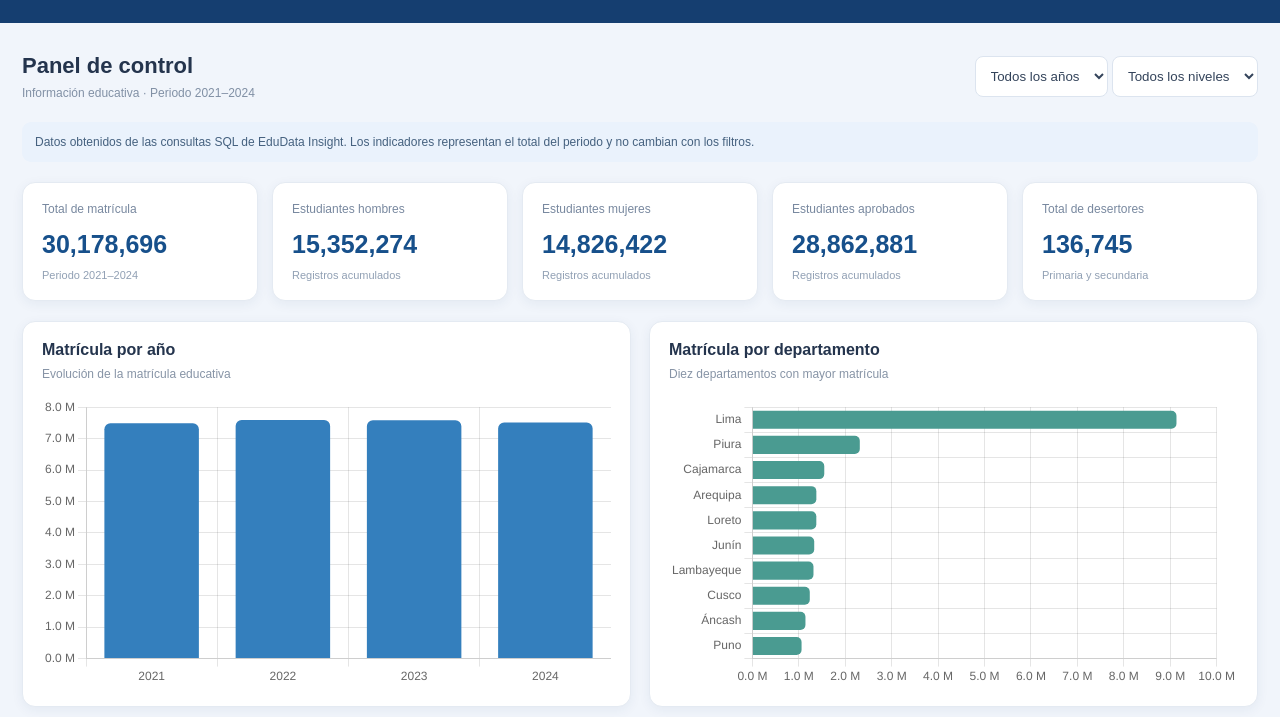
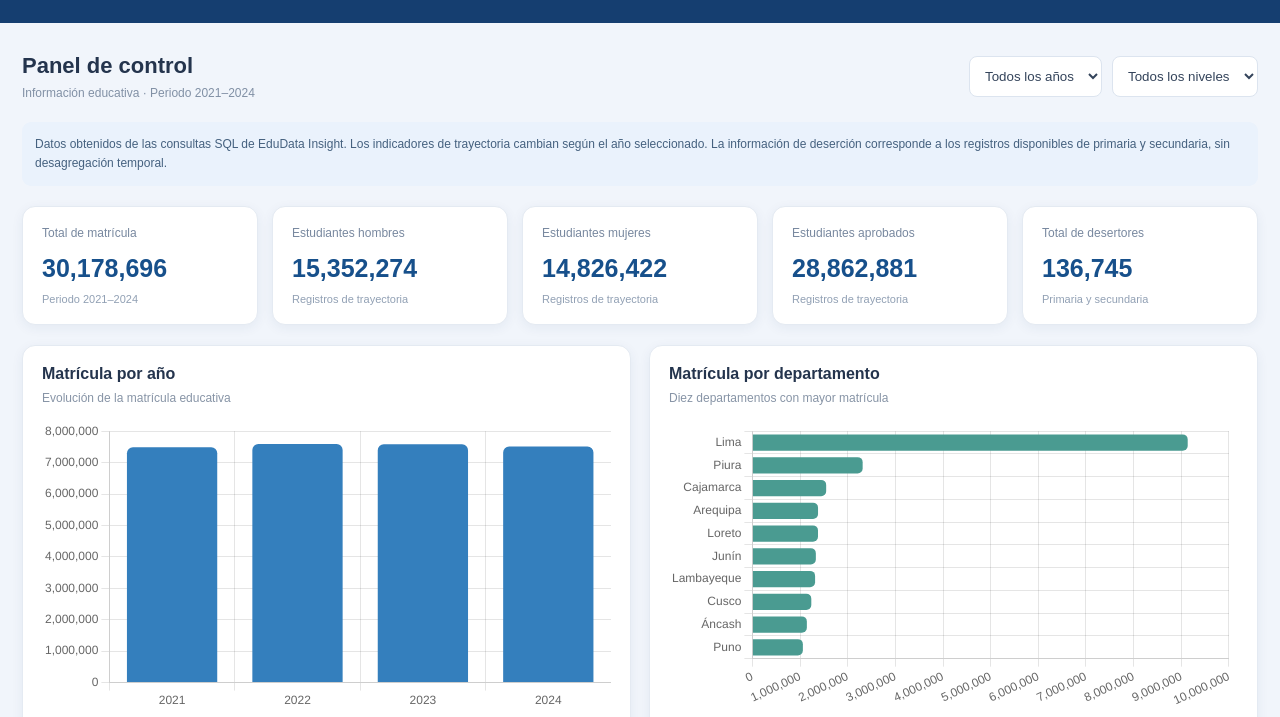
Before and after one commit to dperezve22-hub/edudata-insight, a plain HTML site: page index.html in a window 1280 px wide. Shown: the part 83-800 px from the top of the page. Drawn offline with nearby package versions, Linux system fonts and the light colour scheme.

Commit message:
index.html

```diff
--- a/index.html
+++ b/index.html
@@ -3,9 +3,10 @@
 <html lang="es">
 <head>
 <meta charset="UTF-8">
-<meta name="viewport" content="width=device-width, initial-scale=1">
+<meta name="viewport" content="width=device-width, initial-scale=1.0">
 <title>EduData Insight | Dashboard Educativo</title>
 <script src="https://cdn.jsdelivr.net/npm/chart.js"></script>
+
 <style>
 *{box-sizing:border-box;margin:0;padding:0}
 body{font-family:Arial,sans-serif;background:#f1f5fb;color:#24344d}
@@ -17,6 +18,7 @@ main{max-width:1350px;margin:30px auto;padding:0 22px}
 .top{display:flex;justify-content:space-between;align-items:center;flex-wrap:wrap;gap:15px;margin-bottom:22px}
 .top h2{font-size:22px}
 .top p{color:#8190a5;font-size:12px;margin-top:7px}
+.filters{display:flex;gap:10px;flex-wrap:wrap}
 select{padding:11px;border:1px solid #dce4ef;border-radius:8px;background:white;color:#34445b}
 .cards{display:grid;grid-template-columns:repeat(5,1fr);gap:14px;margin-bottom:20px}
 .card,.panel{background:white;border:1px solid #e4eaf2;border-radius:13px;padding:19px;box-shadow:0 3px 12px #183b7010}
@@ -27,13 +29,15 @@ select{padding:11px;border:1px solid #dce4ef;border-radius:8px;background:white;
 .panel h3{font-size:16px;margin-bottom:8px}
 .panel p{font-size:12px;color:#8794a6;margin-bottom:16px}
 .chart{height:290px;position:relative}
+.note{background:#eaf2fc;padding:13px;border-radius:9px;color:#45617f;font-size:12px;margin-bottom:20px;line-height:1.6}
 footer{text-align:center;color:#8794a6;padding:25px;font-size:12px}
-.note{background:#eaf2fc;padding:13px;border-radius:9px;color:#45617f;font-size:12px;margin-bottom:20px}
 @media(max-width:1000px){.cards{grid-template-columns:repeat(3,1fr)}}
-@media(max-width:650px){.cards{grid-template-columns:repeat(2,1fr)}.grid{grid-template-columns:1fr}}
+@media(max-width:650px){.cards{grid-template-columns:repeat(2,1fr)}.grid{grid-template-columns:1fr}header h1{font-size:21px}}
 </style>
 </head>
+
 <body>
+
 <header>
  <div>
   <h1>EduData Insight</h1>
@@ -43,12 +47,13 @@ footer{text-align:center;color:#8794a6;padding:25px;font-size:12px}
 </header>
 
 <main>
+
 <section class="top">
  <div>
   <h2>Panel de control</h2>
   <p>Información educativa · Periodo 2021–2024</p>
  </div>
-  <div>
+ <div class="filters">
   <select id="year">
    <option value="all">Todos los años</option>
    <option value="2021">2021</option>
@@ -56,6 +61,7 @@ footer{text-align:center;color:#8794a6;padding:25px;font-size:12px}
    <option value="2023">2023</option>
    <option value="2024">2024</option>
   </select>
+
   <select id="level">
    <option value="all">Todos los niveles</option>
    <option value="Primaria">Primaria</option>
@@ -65,39 +71,74 @@ footer{text-align:center;color:#8794a6;padding:25px;font-size:12px}
 </section>
 
 <div class="note">
-  Datos obtenidos de las consultas SQL de EduData Insight. Los indicadores representan el total del periodo y no cambian con los filtros.
+ Datos obtenidos de las consultas SQL de EduData Insight.
+ Los indicadores de trayectoria cambian según el año seleccionado.
+ La información de deserción corresponde a los registros disponibles
+ de primaria y secundaria, sin desagregación temporal.
 </div>
 
 <section class="cards">
-  <div class="card"><p>Total de matrícula</p><h3>30,178,696</h3><small>Periodo 2021–2024</small></div>
-  <div class="card"><p>Estudiantes hombres</p><h3>15,352,274</h3><small>Registros acumulados</small></div>
-  <div class="card"><p>Estudiantes mujeres</p><h3>14,826,422</h3><small>Registros acumulados</small></div>
-  <div class="card"><p>Estudiantes aprobados</p><h3>28,862,881</h3><small>Registros acumulados</small></div>
-  <div class="card"><p>Total de desertores</p><h3>136,745</h3><small>Primaria y secundaria</small></div>
+
+ <div class="card">
+  <p>Total de matrícula</p>
+  <h3 id="totalMatricula">30,178,696</h3>
+  <small id="periodMatricula">Periodo 2021–2024</small>
+ </div>
+
+ <div class="card">
+  <p>Estudiantes hombres</p>
+  <h3 id="totalHombres">15,352,274</h3>
+  <small>Registros de trayectoria</small>
+ </div>
+
+ <div class="card">
+  <p>Estudiantes mujeres</p>
+  <h3 id="totalMujeres">14,826,422</h3>
+  <small>Registros de trayectoria</small>
+ </div>
+
+ <div class="card">
+  <p>Estudiantes aprobados</p>
+  <h3 id="totalAprobados">28,862,881</h3>
+  <small>Registros de trayectoria</small>
+ </div>
+
+ <div class="card">
+  <p>Total de desertores</p>
+  <h3 id="totalDesertores">136,745</h3>
+  <small>Primaria y secundaria</small>
+ </div>
+
 </section>
 
 <section class="grid">
+
  <div class="panel">
   <h3>Matrícula por año</h3>
   <p>Evolución de la matrícula educativa</p>
   <div class="chart"><canvas id="yearChart"></canvas></div>
  </div>
+
  <div class="panel">
   <h3>Matrícula por departamento</h3>
   <p>Diez departamentos con mayor matrícula</p>
   <div class="chart"><canvas id="departmentChart"></canvas></div>
  </div>
+
  <div class="panel">
   <h3>Distribución por sexo</h3>
   <p>Comparación de hombres y mujeres</p>
   <div class="chart"><canvas id="genderChart"></canvas></div>
  </div>
+
  <div class="panel">
   <h3>Deserción por nivel educativo</h3>
   <p>Comparación entre primaria y secundaria</p>
   <div class="chart"><canvas id="dropoutChart"></canvas></div>
  </div>
+
 </section>
+
 </main>
 
 <footer>
@@ -105,11 +146,34 @@ footer{text-align:center;color:#8794a6;padding:25px;font-size:12px}
 </footer>
 
 <script>
-const years = {
- "2021":7488219,
- "2022":7593733,
- "2023":7585961,
- "2024":7510783
+
+// DATOS REALES OBTENIDOS DE SQL SERVER
+
+const yearlyData = {
+ "2021":{
+  matricula:7488219,
+  hombres:3808542,
+  mujeres:3679677,
+  aprobados:7064915
+ },
+ "2022":{
+  matricula:7593733,
+  hombres:3863817,
+  mujeres:3729916,
+  aprobados:7323283
+ },
+ "2023":{
+  matricula:7585961,
+  hombres:3860194,
+  mujeres:3725767,
+  aprobados:7278973
+ },
+ "2024":{
+  matricula:7510783,
+  hombres:3819721,
+  mujeres:3691062,
+  aprobados:7195710
+ }
 };
 
 const departments = {
@@ -135,75 +199,221 @@ const dropout = {
  "Secundaria":72282
 };
 
-const fmt = n => n.toLocaleString("es-PE");
+const formatNumber = n => n.toLocaleString("es-PE");
 
-let yearChart, departmentChart, genderChart, dropoutChart;
+let yearChart;
+let departmentChart;
+let genderChart;
+let dropoutChart;
+
+// CREACIÓN DE LOS GRÁFICOS
 
 function createCharts(){
+
  const common = {
   responsive:true,
-  maintainAspectRatio:false,
-  plugins:{legend:{display:false}}
+  maintainAspectRatio:false
  };
 
- yearChart = new Chart(document.getElementById("yearChart"),{
+ yearChart = new Chart(
+  document.getElementById("yearChart"),
+  {
    type:"bar",
    data:{
-   labels:Object.keys(years),
-   datasets:[{label:"Matrícula",data:Object.values(years),backgroundColor:"#347fbd",borderRadius:6}]
+    labels:Object.keys(yearlyData),
+    datasets:[{
+     label:"Matrícula",
+     data:Object.values(yearlyData).map(x=>x.matricula),
+     backgroundColor:"#347fbd",
+     borderRadius:6
+    }]
    },
-  options:{...common,plugins:{legend:{display:false},tooltip:{callbacks:{label:c=>fmt(c.raw)}}},scales:{y:{ticks:{callback:v=>(v/1000000).toFixed(1)+" M"}}}}
- });
+   options:{
+    ...common,
+    plugins:{
+     legend:{display:false},
+     tooltip:{
+      callbacks:{
+       label:c=>formatNumber(c.raw)
+      }
+     }
+    }
+   }
+  }
+ );
 
- departmentChart = new Chart(document.getElementById("departmentChart"),{
+ departmentChart = new Chart(
+  document.getElementById("departmentChart"),
+  {
    type:"bar",
    data:{
     labels:Object.keys(departments),
-   datasets:[{data:Object.values(departments),backgroundColor:"#4a9b91",borderRadius:5}]
+    datasets:[{
+     label:"Matrícula",
+     data:Object.values(departments),
+     backgroundColor:"#4a9b91",
+     borderRadius:5
+    }]
    },
-  options:{...common,indexAxis:"y",plugins:{legend:{display:false},tooltip:{callbacks:{label:c=>fmt(c.raw)}}},scales:{x:{ticks:{callback:v=>(v/1000000).toFixed(1)+" M"}}}}
- });
+   options:{
+    ...common,
+    indexAxis:"y",
+    plugins:{
+     legend:{display:false},
+     tooltip:{
+      callbacks:{
+       label:c=>formatNumber(c.raw)
+      }
+     }
+    }
+   }
+  }
+ );
 
- genderChart = new Chart(document.getElementById("genderChart"),{
+ genderChart = new Chart(
+  document.getElementById("genderChart"),
+  {
    type:"doughnut",
    data:{
     labels:Object.keys(gender),
-   datasets:[{data:Object.values(gender),backgroundColor:["#3979bb","#e58ba9"],borderWidth:2}]
+    datasets:[{
+     data:Object.values(gender),
+     backgroundColor:["#3979bb","#e58ba9"],
+     borderWidth:2
+    }]
    },
-  options:{...common,plugins:{legend:{display:true,position:"bottom"},tooltip:{callbacks:{label:c=>c.label+": "+fmt(c.raw)}}}}
- });
+   options:{
+    ...common,
+    plugins:{
+     legend:{display:true,position:"bottom"},
+     tooltip:{
+      callbacks:{
+       label:c=>c.label+": "+formatNumber(c.raw)
+      }
+     }
+    }
+   }
+  }
+ );
 
- dropoutChart = new Chart(document.getElementById("dropoutChart"),{
+ dropoutChart = new Chart(
+  document.getElementById("dropoutChart"),
+  {
    type:"bar",
    data:{
     labels:Object.keys(dropout),
-   datasets:[{data:Object.values(dropout),backgroundColor:["#e4a14b","#d76c70"],borderRadius:6}]
+    datasets:[{
+     label:"Desertores",
+     data:Object.values(dropout),
+     backgroundColor:["#e4a14b","#d76c70"],
+     borderRadius:6
+    }]
    },
-  options:{...common,plugins:{legend:{display:false},tooltip:{callbacks:{label:c=>fmt(c.raw)}}},scales:{y:{ticks:{callback:v=>fmt(v)}}}}
- });
+   options:{
+    ...common,
+    plugins:{
+     legend:{display:false},
+     tooltip:{
+      callbacks:{
+       label:c=>formatNumber(c.raw)
+      }
+     }
+    }
+   }
+  }
+ );
+
 }
 
-function applyFilters(){
- const year = document.getElementById("year").value;
- const level = document.getElementById("level").value;
+// ACTUALIZAR LOS INDICADORES Y GRÁFICOS
+
+function updateDashboard(){
+
+ const selectedYear =
+  document.getElementById("year").value;
+
+ const selectedLevel =
+  document.getElementById("level").value;
+
+ let data;
+
+ if(selectedYear==="all"){
+
+  data=Object.values(yearlyData).reduce(
+   (acc,x)=>({
+    matricula:acc.matricula+x.matricula,
+    hombres:acc.hombres+x.hombres,
+    mujeres:acc.mujeres+x.mujeres,
+    aprobados:acc.aprobados+x.aprobados
+   }),
+   {matricula:0,hombres:0,mujeres:0,aprobados:0}
+  );
+
+  document.getElementById("periodMatricula").textContent =
+   "Periodo 2021–2024";
+
+ }else{
+
+  data=yearlyData[selectedYear];
+
+  document.getElementById("periodMatricula").textContent =
+   "Año "+selectedYear;
+
+ }
+
+ document.getElementById("totalMatricula").textContent =
+  formatNumber(data.matricula);
+
+ document.getElementById("totalHombres").textContent =
+  formatNumber(data.hombres);
+
+ document.getElementById("totalMujeres").textContent =
+  formatNumber(data.mujeres);
+
+ document.getElementById("totalAprobados").textContent =
+  formatNumber(data.aprobados);
+
+ // ACTUALIZAR MATRÍCULA POR AÑO
+
+ const years = selectedYear==="all"
+  ? Object.keys(yearlyData)
+  : [selectedYear];
+
+ yearChart.data.labels=years;
 
  yearChart.data.datasets[0].data =
-  year==="all" ? Object.values(years) : [years[year]];
- yearChart.data.labels =
-  year==="all" ? Object.keys(years) : [year];
+  years.map(y=>yearlyData[y].matricula);
+
  yearChart.update();
 
- dropoutChart.data.labels =
-  level==="all" ? Object.keys(dropout) : [level];
+ // ACTUALIZAR DESERCIÓN POR NIVEL
+
+ const levels = selectedLevel==="all"
+  ? Object.keys(dropout)
+  : [selectedLevel];
+
+ dropoutChart.data.labels=levels;
+
  dropoutChart.data.datasets[0].data =
-  level==="all" ? Object.values(dropout) : [dropout[level]];
+  levels.map(x=>dropout[x]);
+
  dropoutChart.update();
+
 }
 
-document.getElementById("year").addEventListener("change",applyFilters);
-document.getElementById("level").addEventListener("change",applyFilters);
+// INICIAR DASHBOARD
 
 createCharts();
+
+document.getElementById("year")
+ .addEventListener("change",updateDashboard);
+
+document.getElementById("level")
+ .addEventListener("change",updateDashboard);
+
+updateDashboard();
+
 </script>
+
 </body>
 </html>
```
Lines whose indentation alone changed are shown as unchanged.
